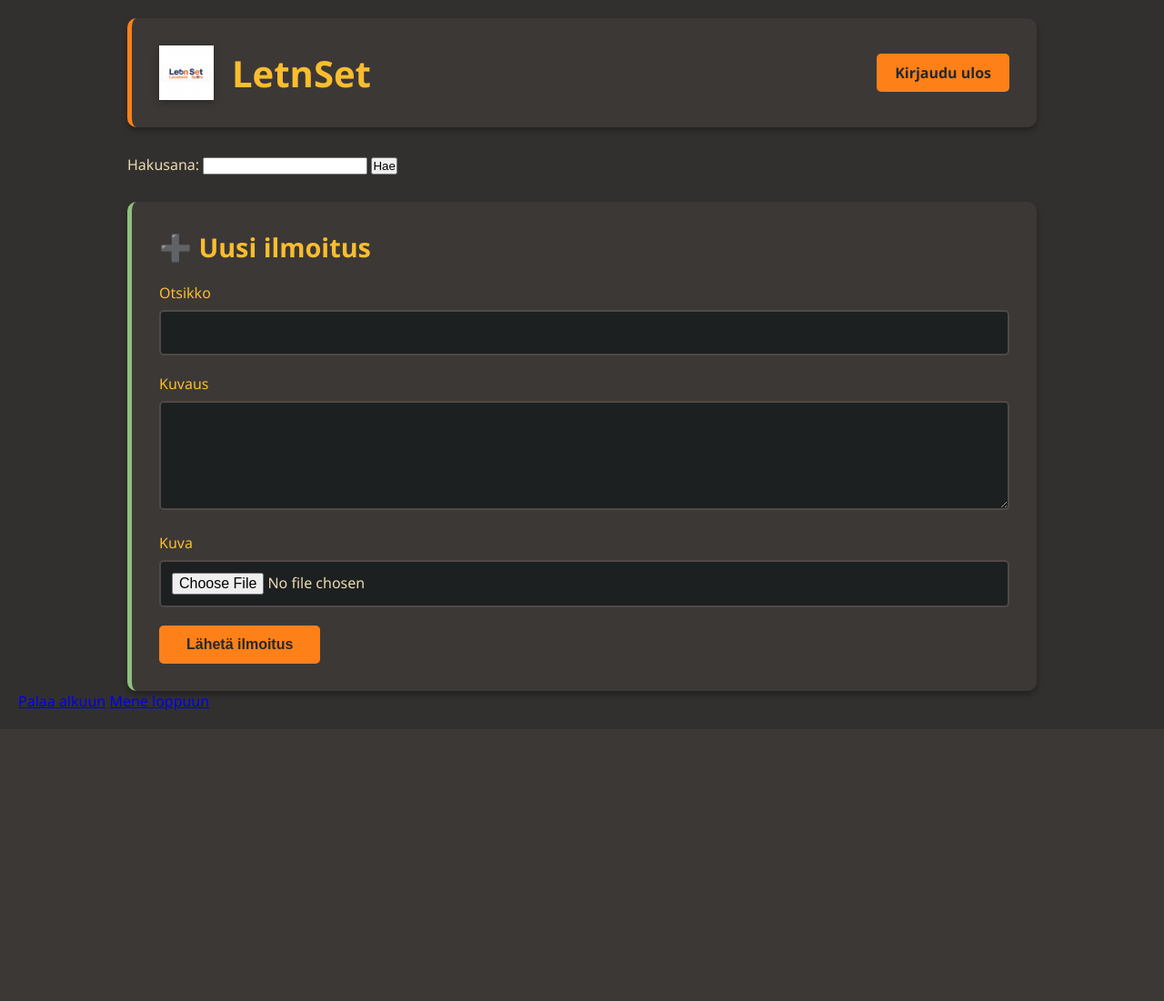
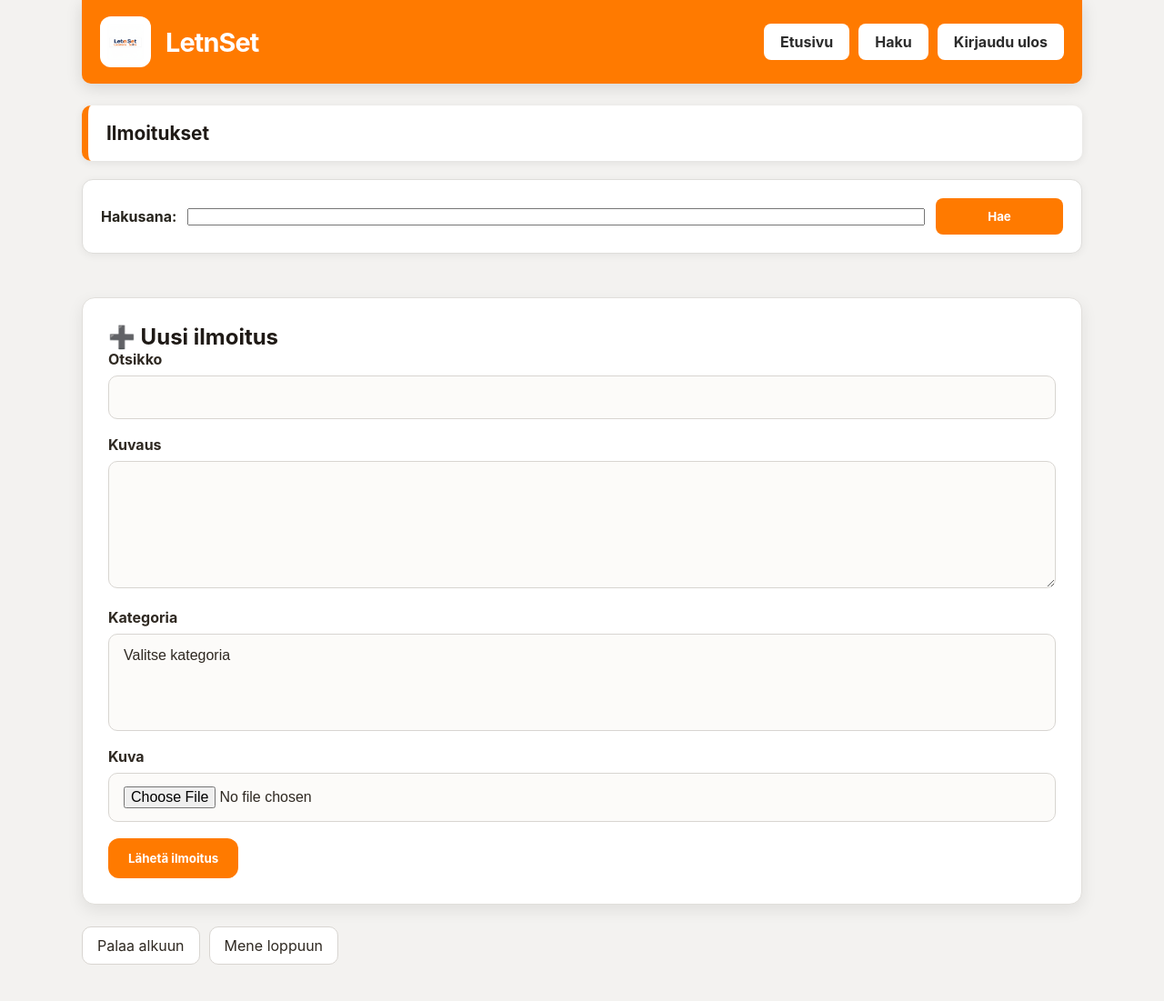
Before and after one commit to EmelHatab/letnset, a Flask app: page / in a window 1280 px wide. Shown: the whole page at 91% size. Before the commit the page ends 781 px from the top, so only its background shows below. Run offline with Flask 3, Linux system fonts and the light colour scheme; the visitor is signed in with stand-in values (Sample User, id 1); data comes from the database, SQL or seed files in the repository; both versions use the stored data as it was after the commit; data that the repository does not hold is empty.

Commit message:
added tags

```diff
--- a/app.py
+++ b/app.py
@@ -50,8 +50,11 @@ def index(page=1):
     if page > page_count:
         return redirect("/" + str(page_count))
 
-    locations = marketplace.get_locations(page, config.page_size)
-    return render_template("index.html", page=page, page_count=page_count, locations=locations)
+    return render_template("index.html",
+                            page=page,
+                            page_count=page_count,
+                            locations=marketplace.get_locations(page, config.page_size),
+                            tags=marketplace.get_tags())
 
 @app.route("/search")
 @app.route("/search/<int:page>")
@@ -77,7 +80,7 @@ def show_location(location_id):
         return abort(404)
 
     comments = marketplace.get_comments(location_id)
-    return render_template("location.html", location=location, comments=comments)
+    return render_template("location.html", location=location, comments=comments, tags=marketplace.get_location_tags(location_id))
 
 @app.route("/location/<int:location_id>/image")
 def get_location_image(location_id):
@@ -92,6 +95,7 @@ def new_location():
     check_csrf()
     name = request.form["name"]
     description = request.form["description"]
+    tags = request.form.getlist("tags")
     image_data = None
 
     if not name or len(name) > 100 or len(description) > 5000:
@@ -105,6 +109,8 @@ def new_location():
             image_data = image_file.read()
 
     location_id = marketplace.add_location(name, description, user_id, image_data)
+    for tag_id in tags:
+        marketplace.add_location_tag(location_id, tag_id)
     return redirect("/location/" + str(location_id))
 
 @app.route("/edit/<int:location_id>", methods=["GET", "POST"])
--- a/static/style.css
+++ b/static/style.css
@@ -4,260 +4,361 @@
   box-sizing: border-box;
 }
 
+:root {
+  color-scheme: light;
+  font-family: Inter, 'Segoe UI', Tahoma, Geneva, Verdana, sans-serif;
+}
+
 body {
-  font-family: 'Segoe UI', Tahoma, Geneva, Verdana, sans-serif;
-  background: #32302f;
-  color: #ebdbb2;
+  background: #f3f2f0;
+  color: #27241d;
   min-height: 100vh;
-  padding: 20px;
+}
+
+a {
+  text-decoration: none;
+  color: inherit;
 }
 
 .container {
-  max-width: 1000px;
+  width: min(1140px, 100%);
   margin: 0 auto;
+  padding: 0 20px 40px;
 }
 
 header {
-  background: #3c3836;
-  padding: 30px;
-  border-radius: 10px;
-  box-shadow: 0 4px 6px rgba(0, 0, 0, 0.3);
-  margin-bottom: 30px;
-  border-left: 5px solid #fe8019;
+  background: #ff7a00;
+  color: #ffffff;
+  border-radius: 0 0 10px 10px;
+  box-shadow: 0 4px 18px rgba(0, 0, 0, 0.12);
+  margin-bottom: 24px;
   display: flex;
   align-items: center;
   justify-content: space-between;
-  gap: 30px;
+  gap: 18px;
+  padding: 18px 20px;
 }
 
 .header-left {
   display: flex;
   align-items: center;
-  gap: 20px;
-  flex: 1;
+  gap: 16px;
 }
 
 .logo {
-  width: 60px;
-  height: 60px;
+  width: 56px;
+  height: 56px;
   object-fit: contain;
-  filter: drop-shadow(0 2px 4px rgba(0, 0, 0, 0.3));
+  border-radius: 12px;
+  background: #ffffff;
+  padding: 8px;
 }
 
 h1 {
-  color: #fabd2f;
   margin: 0;
-  font-size: 2.5em;
+  font-size: clamp(1.8rem, 2vw, 2.6rem);
+  letter-spacing: -0.03em;
 }
 
-h2 {
-  color: #fabd2f;
+.nav ul {
+  list-style: none;
+  display: flex;
+  flex-wrap: wrap;
+  gap: 10px;
+  margin: 0;
+  padding: 0;
 }
 
-.nav {
-  display: flex;
-  gap: 15px;
+.nav li {
 }
 
 .nav a {
-  text-decoration: none;
-  padding: 10px 20px;
-  background: #fe8019;
-  color: #282828;
-  border-radius: 5px;
-  transition: all 0.3s;
-  font-weight: 600;
+  display: inline-flex;
+  align-items: center;
+  justify-content: center;
+  padding: 10px 18px;
+  background: #ffffff;
+  color: #2c2c2c;
+  border-radius: 8px;
+  font-weight: 700;
+  transition: transform 0.18s ease, box-shadow 0.18s ease, background 0.18s ease;
 }
 
 .nav a:hover {
-  background: #fabd2f;
   transform: translateY(-2px);
+  box-shadow: 0 12px 24px rgba(0, 0, 0, 0.12);
+}
+
+.title-section {
+  margin-bottom: 20px;
+  padding: 18px 20px;
+  background: #ffffff;
+  border-left: 7px solid #ff7a00;
+  border-radius: 10px;
+  box-shadow: 0 2px 10px rgba(0, 0, 0, 0.08);
+}
+
+.title-section h2 {
+  margin: 0;
+  font-size: 1.3rem;
+  color: #1f1a16;
+}
+
+.content {
+  display: grid;
+  gap: 24px;
+}
+
+.search-box {
+  display: grid;
+  gap: 12px;
+  background: #ffffff;
+  padding: 20px;
+  border-radius: 12px;
+  border: 1px solid #deddda;
+  box-shadow: 0 2px 10px rgba(0, 0, 0, 0.06);
+}
+
+.search-box p {
+  display: flex;
+  flex-wrap: wrap;
+  gap: 12px;
+  align-items: center;
+  margin: 0;
+}
+
+.search-box label {
+  font-weight: 700;
+  min-width: 80px;
+}
+
+.search-box input[type="text"] {
+  flex: 1 1 220px;
+  min-width: 220px;
+}
+
+.search-box button {
+  min-width: 140px;
+  border: none;
+  border-radius: 8px;
+  background: #ff7a00;
+  color: #ffffff;
+  font-weight: 700;
+  padding: 12px 16px;
+  cursor: pointer;
+  transition: background 0.2s ease, transform 0.2s ease;
+}
+
+.search-box button:hover {
+  background: #ff9a33;
+  transform: translateY(-1px);
 }
 
 .locations-grid {
   display: grid;
-  grid-template-columns: repeat(auto-fill, minmax(300px, 1fr));
-  gap: 20px;
-  margin-bottom: 30px;
+  grid-template-columns: repeat(auto-fit, minmax(250px, 1fr));
+  gap: 18px;
 }
 
 .location-card {
-  background: #3c3836;
-  border-radius: 10px;
+  background: #ffffff;
+  border: 1px solid #e1dfdb;
+  border-radius: 14px;
   overflow: hidden;
-  box-shadow: 0 4px 6px rgba(0, 0, 0, 0.3);
-  transition: transform 0.3s, box-shadow 0.3s, border-color 0.3s;
-  text-decoration: none;
-  color: inherit;
   display: flex;
   flex-direction: column;
-  border: 2px solid #3c3836;
+  min-height: 320px;
+  transition: transform 0.2s ease, box-shadow 0.2s ease;
 }
 
 .location-card:hover {
-  transform: translateY(-5px);
-  box-shadow: 0 8px 12px rgba(254, 128, 25, 0.3);
-  border-color: #fe8019;
+  transform: translateY(-4px);
+  box-shadow: 0 12px 24px rgba(0, 0, 0, 0.12);
 }
 
 .location-image {
   width: 100%;
-  height: 200px;
+  height: 180px;
   object-fit: cover;
-  background: #1d2021;
+  background: #fafafa;
 }
 
 .location-content {
-  padding: 20px;
-  flex-grow: 1;
+  padding: 18px;
   display: flex;
   flex-direction: column;
+  gap: 12px;
+  flex: 1;
 }
 
 .location-title {
-  font-size: 1.3em;
-  font-weight: bold;
-  color: #fabd2f;
-  margin-bottom: 10px;
+  font-size: 1.1rem;
+  font-weight: 700;
+  color: #1f1a16;
+  margin-bottom: 0.25rem;
 }
 
 .location-description {
-  color: #d5c4a1;
-  margin-bottom: 15px;
-  flex-grow: 1;
+  color: #52493f;
+  font-size: 0.98rem;
+  line-height: 1.6;
+  flex: 1;
   overflow: hidden;
   display: -webkit-box;
-  -webkit-line-clamp: 3;
+  -webkit-line-clamp: 4;
   -webkit-box-orient: vertical;
 }
 
 .location-author {
-  color: #928374;
-  font-size: 0.9em;
+  color: #7a736b;
+  font-size: 0.95rem;
 }
 
-.form-section {
-  background: #3c3836;
-  padding: 30px;
-  border-radius: 10px;
-  box-shadow: 0 4px 6px rgba(0, 0, 0, 0.3);
-  border-left: 5px solid #8ec07c;
+button,
+.submit-btn,
+.search-box button {
+  font-family: inherit;
 }
 
-.form-section h2 {
-  color: #fabd2f;
-  margin-bottom: 20px;
-  font-size: 1.8em;
+.form-section,
+.auth-container,
+.edit-form,
+.location-detail,
+.comment-box,
+.delete-confirm-box {
+  background: #ffffff;
+  border: 1px solid #e1dfdb;
+  border-radius: 14px;
+  padding: 28px;
+  box-shadow: 0 6px 18px rgba(0, 0, 0, 0.08);
+}
+
+.form-section h2,
+.auth-container h1,
+.location-detail h1,
+.comment-box h2 {
+  margin-top: 0;
+  color: #1f1a16;
 }
 
 .form-group {
-  margin-bottom: 20px;
+  margin-bottom: 18px;
 }
 
 .form-group label {
   display: block;
   margin-bottom: 8px;
-  color: #fabd2f;
-  font-weight: 500;
+  font-weight: 700;
+  color: #2f2922;
 }
 
 .form-group input[type="text"],
 .form-group input[type="password"],
 .form-group textarea,
-.form-group input[type="file"] {
+.form-group input[type="file"],
+.form-group select {
   width: 100%;
-  padding: 12px;
-  border: 2px solid #504945;
-  border-radius: 5px;
-  font-family: inherit;
-  font-size: 1em;
-  transition: border-color 0.3s;
-  background: #1d2021;
-  color: #ebdbb2;
+  padding: 14px 16px;
+  border: 1px solid #d8d5d1;
+  border-radius: 10px;
+  background: #fcfbf9;
+  color: #2f2922;
+  font-size: 1rem;
+  transition: border-color 0.2s ease, box-shadow 0.2s ease;
 }
 
-.form-group input[type="text"]::placeholder,
-.form-group input[type="password"]::placeholder,
+.form-group input::placeholder,
 .form-group textarea::placeholder {
-  color: #928374;
+  color: #999289;
 }
 
-.form-group input[type="text"]:focus,
-.form-group input[type="password"]:focus,
+.form-group input:focus,
 .form-group textarea:focus,
-.form-group input[type="file"]:focus {
+.form-group select:focus {
   outline: none;
-  border-color: #fe8019;
-  box-shadow: 0 0 0 3px rgba(254, 128, 25, 0.2);
+  border-color: #ff7a00;
+  box-shadow: 0 0 0 4px rgba(255, 122, 0, 0.12);
 }
 
 .form-group textarea {
+  min-height: 140px;
   resize: vertical;
-  min-height: 120px;
 }
 
 .submit-btn {
-  background: #fe8019;
-  color: #282828;
-  padding: 12px 30px;
+  background: #ff7a00;
+  color: #ffffff;
+  padding: 14px 22px;
+  font-weight: 700;
+  border-radius: 12px;
   border: none;
-  border-radius: 5px;
-  font-size: 1em;
-  font-weight: 600;
   cursor: pointer;
-  transition: all 0.2s;
 }
 
 .submit-btn:hover {
-  background: #fabd2f;
-  transform: translateY(-2px);
-  box-shadow: 0 4px 8px rgba(254, 128, 25, 0.4);
+  background: #ff8c2e;
+  transform: translateY(-1px);
 }
 
 .submit-btn:active {
   transform: translateY(0);
 }
 
-@media (max-width: 768px) {
-  .locations-grid {
-    grid-template-columns: 1fr;
+.page-links,
+.pagination {
+  display: flex;
+  flex-wrap: wrap;
+  gap: 10px;
+  margin: 0;
+  padding: 0;
+  list-style: none;
 }
 
-  h1 {
-    font-size: 2em;
+.page-links a,
+.pagination a {
+  display: inline-flex;
+  align-items: center;
+  justify-content: center;
+  padding: 10px 16px;
+  border-radius: 10px;
+  border: 1px solid #d8d5d1;
+  background: #ffffff;
+  color: #2f2922;
 }
 
-  .nav {
-    flex-direction: column;
+.page-links a:hover,
+.pagination a:hover {
+  background: #fff0e3;
 }
 
-  .nav a {
-    text-align: center;
+@media (max-width: 860px) {
+  header {
+    flex-direction: column;
+    align-items: stretch;
+  }
+
+  .nav ul {
+    justify-content: center;
   }
 }
 
-/* Yleiset komponenttityylit muille sivuille */
+@media (max-width: 640px) {
+  .title-section,
+  .search-box,
+  .form-section,
   .auth-container,
   .edit-form,
   .location-detail,
   .comment-box,
   .delete-confirm-box {
-  background: #3c3836;
-  padding: 30px;
-  border-radius: 10px;
-  box-shadow: 0 4px 6px rgba(0, 0, 0, 0.3);
-  border-left: 5px solid #8ec07c;
-  margin: 30px auto;
-  max-width: 800px;
+    padding: 18px;
   }
 
-.auth-container h1,
-.location-detail h1,
-.form-section h2,
-.comment-box h2 {
-  color: #fabd2f;
-  margin-bottom: 20px;
+  .location-image {
+    height: 160px;
   }
+}
+
 
 .auth-links,
 .location-meta,
--- a/templates/index.html
+++ b/templates/index.html
@@ -1,38 +1,16 @@
-<!DOCTYPE html>
-<html>
+{% extends "layout.html" %}
 
-<head>
-  <title>LetnSet</title>
-  <meta charset="UTF-8">
-  <meta name="viewport" content="width=device-width, initial-scale=1.0">
-  <link rel="stylesheet" href="{{ url_for('static', filename='style.css') }}">
-</head>
+{% block title %}Ilmoitukset{% endblock %}
 
-<body>
-  <div class="container">
-    <header>
-      <div class="header-left">
-        <img src="{{ url_for('static', filename='logo.png') }}" alt="LetnSet Logo" class="logo" />
-        <h1>LetnSet</h1>
-      </div>
-      <div class="nav">
-        {% if session.user_id %}
-        <a href="/logout">Kirjaudu ulos</a>
+{% block content %}
+<form class="search-box" action="/search" method="get">
+  <p>
+    <label for="query">Hakusana:</label>
+    {% if query %}
+    <input type="text" id="query" name="query" value="{{ query }}" required />
     {% else %}
-        <a href="/register">Luo tunnus</a>
-        <a href="/login">Kirjaudu sisään</a>
+    <input type="text" id="query" name="query" required />
     {% endif %}
-      </div>
-    </header>
-
-    <form action="/search" method="get">
-      <p>
-        Hakusana:
-        {%if query %}
-        <input type="text" name="query" value="{{ query }}" required />
-        {%else%}
-        <input type="text" name="query" required/>
-        {%endif%}
     <button type="submit">Hae</button>
   </p>
 </form>
@@ -61,13 +39,26 @@
   <form action="/new_location" method="post" enctype="multipart/form-data">
     <div class="form-group">
       <label for="name">Otsikko</label>
-          <input type="text" id="name" name="name" required maxlength="100"/>
+      <input type="text" id="name" name="name" required maxlength="100" />
       <input type="hidden" name="csrf_token" value="{{ session.csrf_token }}" />
     </div>
 
     <div class="form-group">
       <label for="description">Kuvaus</label>
       <textarea id="description" name="description" maxlength="5000"></textarea>
+    </div>
+
+    <div class="form-group">
+      <label for="tags">Kategoria</label>
+      <select id="tags" name="tags" multiple>
+        <option value="">Valitse kategoria</option>
+        {% for tag in tags %}
+        <option value="{{ tag.id }}">
+          {% if tag.id in selected_tags %}selected{% endif %}
+          {{ tag.name }}
+        </option>
+        {% endfor %}
+      </select>
     </div>
 
     <div class="form-group">
@@ -79,9 +70,8 @@
   </form>
 </div>
 {% endif %}
-  </div>
 
-  <p>
+<div class="page-links">
   {% if page > 1 %}
   <a href="{{ url_for('index', page=page-1) }}">Edellinen</a>
   {% endif %}
@@ -90,7 +80,5 @@
   {% endif %}
   <a href="{{ url_for('index') }}">Palaa alkuun</a>
   <a href="{{ url_for('index', page=page_count) }}">Mene loppuun</a>
-  </p>
-</body>
-
-</html>
+</div>
+{% endblock %}
--- /dev/null
+++ b/templates/layout.html
@@ -0,0 +1,44 @@
+<!DOCTYPE html>
+<html>
+
+<head>
+  <title>LetnSet</title>
+  <meta charset="UTF-8">
+  <meta name="viewport" content="width=device-width, initial-scale=1.0">
+  <link rel="stylesheet" href="{{ url_for('static', filename='style.css') }}">
+</head>
+
+<body>
+  <div class="container">
+    <header>
+      <div class="header-left">
+        <img src="{{ url_for('static', filename='logo.png') }}" alt="LetnSet Logo" class="logo" />
+        <h1>LetnSet</h1>
+      </div>
+      <div class="nav">
+        <ul>
+            <li><a href="/">Etusivu</a></li>
+            <li><a href="/search">Haku</a></li>
+            {% if session.user_id %}
+            <li><a href="/logout">Kirjaudu ulos</a></li>
+            {% else %}
+            <li><a href="/register">Luo tunnus</a></li>
+            <li><a href="/login">Kirjaudu sisään</a></li>
+            {% endif %}
+        </ul>
+             </div>
+    </header>
+
+<div class="title-section">
+  <h2>{% block title %}{% endblock %}</h2>
+</div>
+
+<div class="content">
+  {% block content %}
+  {% endblock %}
+</div>
+
+</body>
+
+
+</html>
```
Also changed, not shown: marketplace.py (+14 -0 lines), sql/init.sql (added, +9 -0 lines), sql/schema.sql (renamed from schema.sql, +6 -6 lines), templates/location.html (+10 -0 lines). Lines whose indentation alone changed are shown as unchanged.
